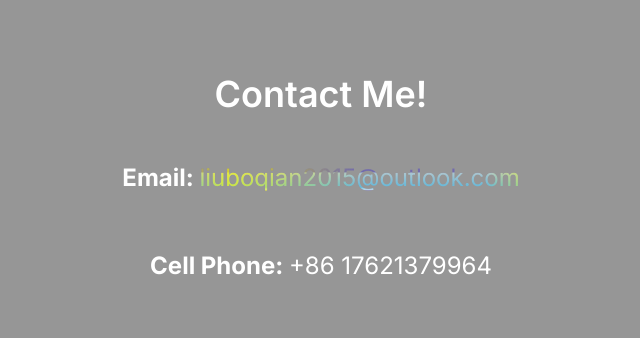
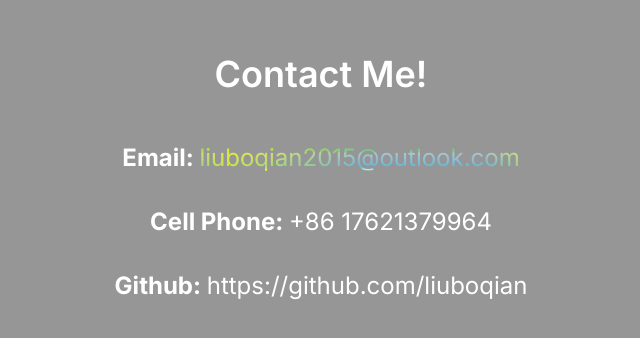
Before and after one commit to liuboqian/resume, a Next.js app: page / in a window 1280 px wide. Shown: the part 3398-3736 px from the top of the page, without its empty margins (319-959 px from the left). Built offline with nearby package versions, Linux system fonts and the light colour scheme.

Commit message:
style update

```diff
--- a/src/app/content/contact.tsx
+++ b/src/app/content/contact.tsx
@@ -16,10 +16,15 @@
               liuboqian2015@outlook.com
             </a>
           </div>
-          <br />
           <div className="p-4 text-2xl">
             <b>Cell Phone: </b>
             +86 17621379964
+          </div>
+          <div className="p-4 text-2xl">
+            <b>Github: </b>
+            <a href="https://github.com/liuboqian">
+              https://github.com/liuboqian
+            </a>
           </div>
         </div>
       </div>
--- a/src/app/content/education.tsx
+++ b/src/app/content/education.tsx
@@ -10,11 +10,13 @@
         <h2 className="text-4xl font-semibold">Education</h2>
         <p className="text-lg m-8 mt-16">
           Master Ch.E., Chemical Engineering and Technology. Sep.2014 -
-          July.2017 Qingdao University of Science & Technology Qingdao, Shandong
+          July.2017 <br /> Qingdao University of Science & Technology Qingdao,
+          Shandong
         </p>
         <p className="text-lg m-8">
           Bachelor Ch.E., Chemical Engineering and Technology. Sep.2010 -
-          July.2014 Qingdao University of Science & Technology Qingdao, Shandong
+          July.2014 <br /> Qingdao University of Science & Technology Qingdao,
+          Shandong
         </p>
       </div>
     </section>
--- a/src/app/content/experience.tsx
+++ b/src/app/content/experience.tsx
@@ -8,7 +8,7 @@
   return (
     <section
       id="experience"
-      className="h-screen snap-start flex flex-col items-stretch p-8 overflow-y-hidden"
+      className="h-screen snap-start flex flex-col items-stretch p-8 overflow-hidden"
     >
       <h2 className="text-4xl font-semibold m-16 mb-4 text-center">
         Experience
--- a/src/app/globals.css
+++ b/src/app/globals.css
@@ -207,7 +207,7 @@
       rgba(186, 220, 234, 0.685) 0%,
       rgb(97, 183, 217) 52%,
       rgb(224, 246, 255) 60%,
-      rgba(98, 88, 184, 0.692) 61%
+      rgba(116, 215, 131, 0.805) 61%
     );
   background-clip: text;
   animation: wave 2s ease-in-out alternate infinite;
```
